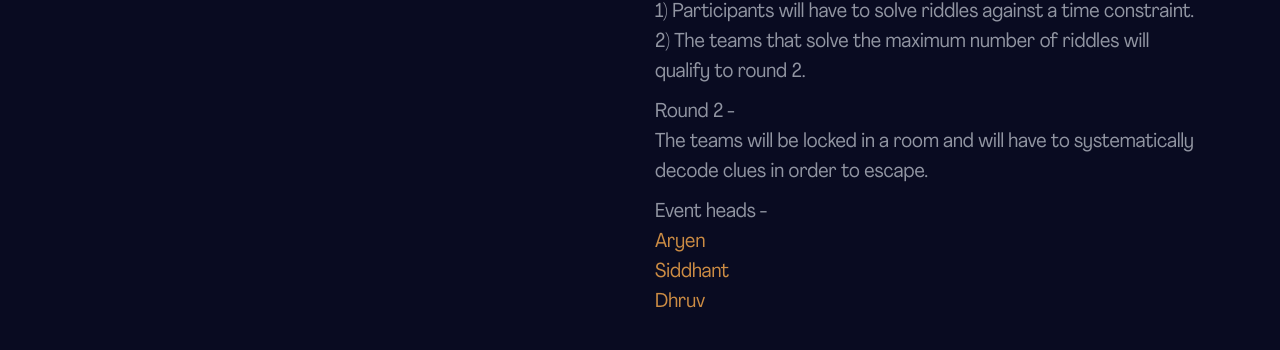
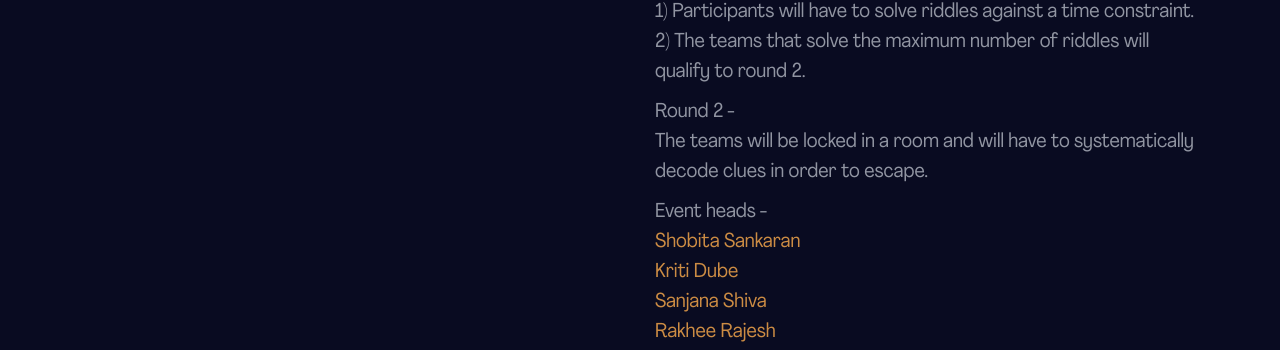
Before and after one commit to Regium-NPSINR/Website, a plain HTML site: page events/missionc.html in a window 1280 px wide. Shown: the part 601-951 px from the top of the page. Drawn offline with Linux system fonts and the light colour scheme.

Commit message:
Updated cognition event heads

```diff
--- a/events/missionc.html
+++ b/events/missionc.html
@@ -85,16 +85,18 @@
                         </p>
                         <p>Round 2 - <br>The teams will be locked in a room and will have to systematically decode clues
                             in order to escape.</p>
-                        <p>Event heads - <br> <a href="mailto:aryensinghal@gmail.com">Aryen</a><br><a
-                                href="mailto:siddhantattavar12@gmail.com">Siddhant</a><br><a
-                                href="mailto:dhrv.pnt@gmail.com">Dhruv</a></p>
+                        <p>Event heads - <br> <a href="mailto:shobitasankaran@gmail.com">Shobita Sankaran</a><br><a
+                                href="mailto:kritidube2004@gmail.com">Kriti Dube</a><br><a
+                                href="mailto:sanjanashiva9@gmail.com">Sanjana Shiva</a><br>
+                            <a href="mailto:rakhee2245@gmail.com">Rakhee Rajesh</a></p>
                         <br>
                     </div>
                 </div>
 
             </div>
             <div style="text-align:center">
-                <a href="https://forms.gle/YhNSWWuqaAMR5FK27" class="cognitive-register-btn" target="_blank">Register</a>
+                <a href="https://forms.gle/YhNSWWuqaAMR5FK27" class="cognitive-register-btn"
+                   target="_blank">Register</a>
             </div>
         </div>
 
```
Also changed, not shown: events/turing.html (+2 -2 lines).
